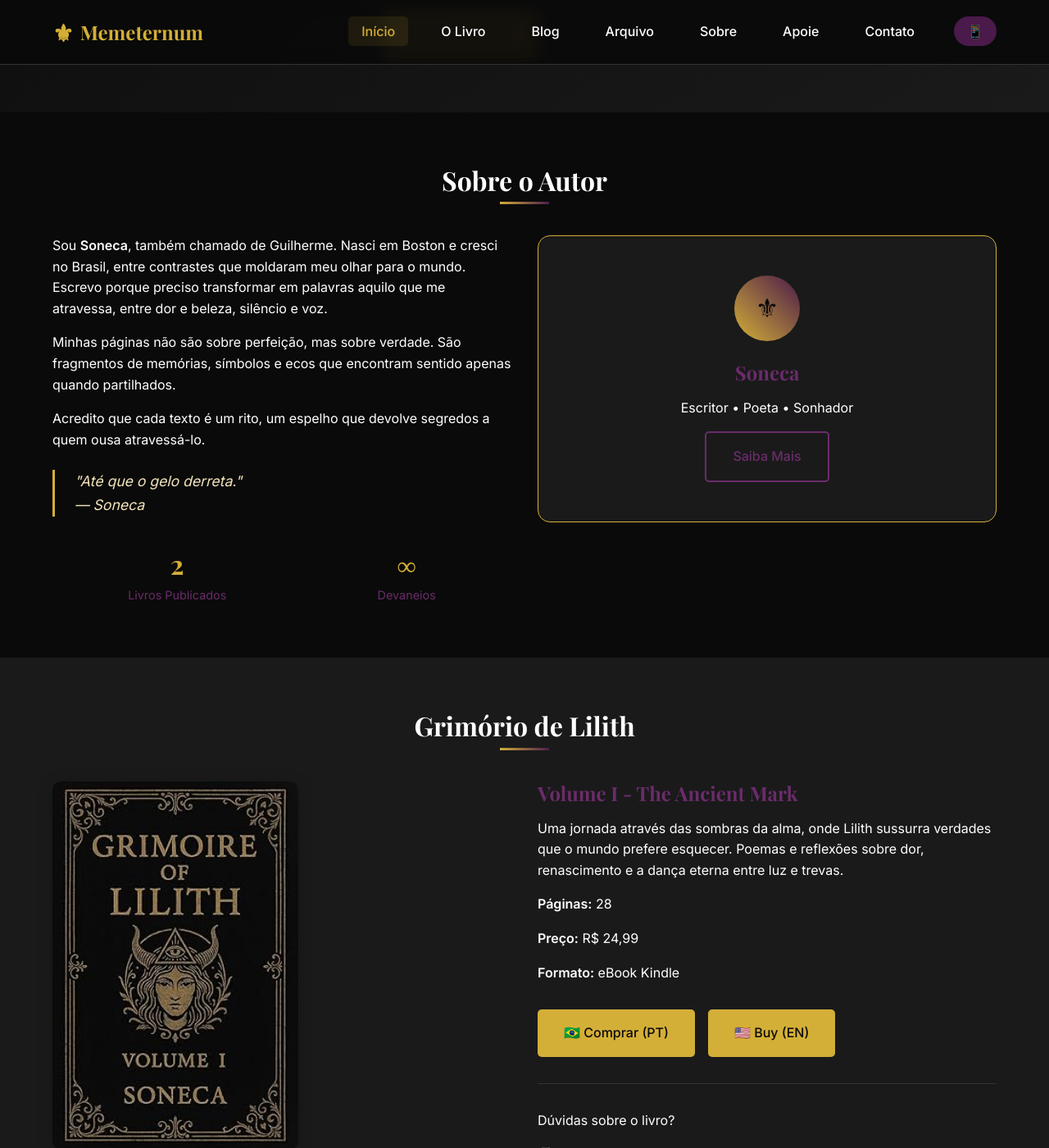
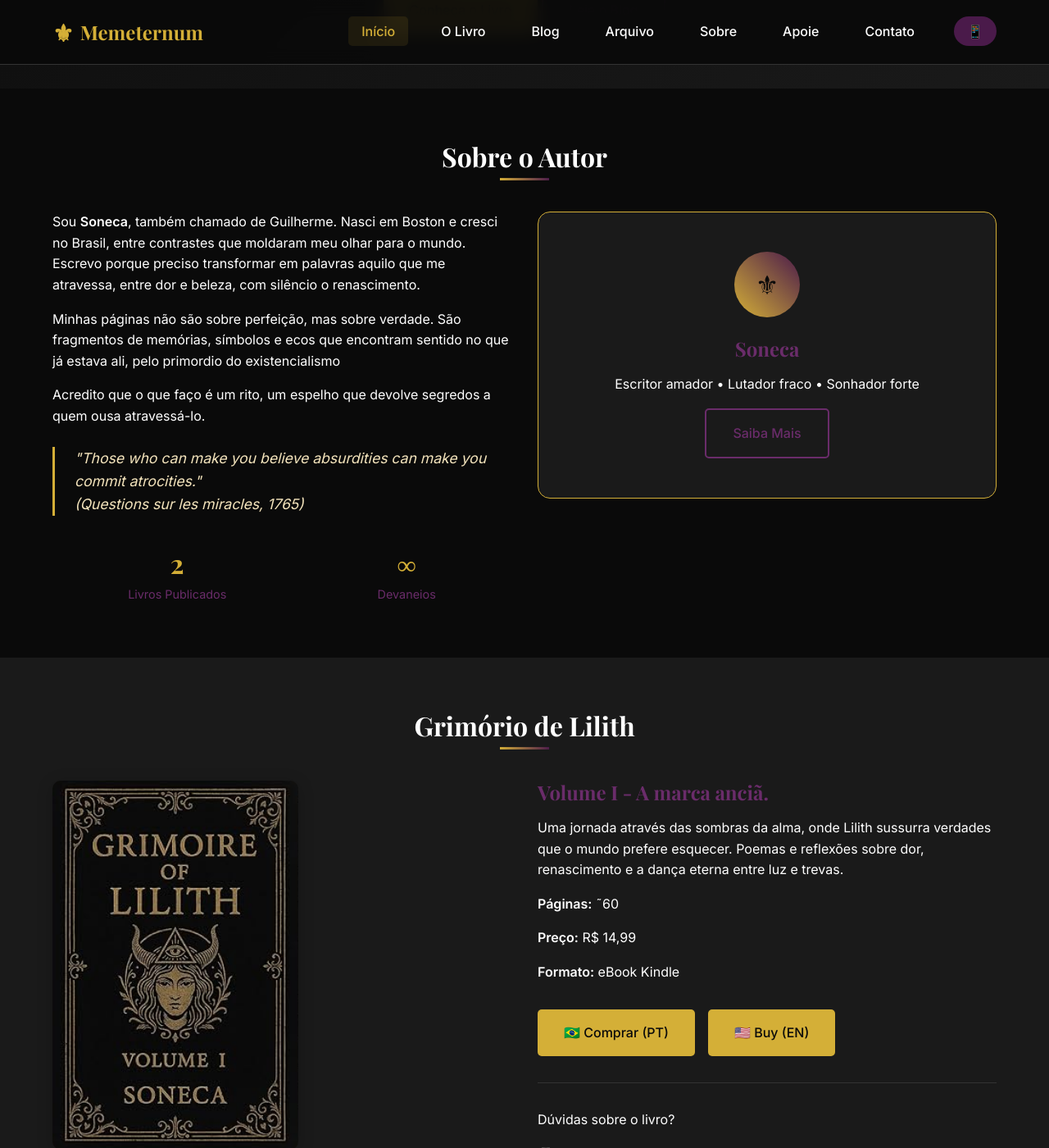
Before and after one commit to iceWhispers/grimorio-de-lilith, a Jekyll site: the page built from index.html, in a window 1280 px wide and 1400 px high, scrolled down 804 px. Shown: the whole window at 82% size. Built offline with Jekyll 4.4.1, drawn with Linux system fonts in a browser that asks for light colours; some web fonts are replaced.

Commit message:
Update index.html

```diff
--- a/index.html
+++ b/index.html
@@ -40,15 +39,15 @@
         <h2 class="section-title">Sobre o Autor</h2>
         <div class="grid grid-2">
             <div class="about-text">
-                <p>Sou <strong>Soneca</strong>, também chamado de Guilherme. Nasci em Boston e cresci no Brasil, entre contrastes que moldaram meu olhar para o mundo. Escrevo porque preciso transformar em palavras aquilo que me atravessa, entre dor e beleza, silêncio e voz.</p>
+                <p>Sou <strong>Soneca</strong>, também chamado de Guilherme. Nasci em Boston e cresci no Brasil, entre contrastes que moldaram meu olhar para o mundo. Escrevo porque preciso transformar em palavras aquilo que me atravessa, entre dor e beleza, com silêncio o renascimento.</p>
 
-                <p>Minhas páginas não são sobre perfeição, mas sobre verdade. São fragmentos de memórias, símbolos e ecos que encontram sentido apenas quando partilhados.</p>
+                <p>Minhas páginas não são sobre perfeição, mas sobre verdade. São fragmentos de memórias, símbolos e ecos que encontram sentido no que já estava ali, pelo primordio do existencialismo</p>
 
-                <p>Acredito que cada texto é um rito, um espelho que devolve segredos a quem ousa atravessá-lo.</p>
+                <p>Acredito que o que faço é um rito, um espelho que devolve segredos a quem ousa atravessá-lo.</p>
 
                 <blockquote>
-                    "Até que o gelo derreta."<br>
-                    <em>— Soneca</em>
+                    "Those who can make you believe absurdities can make you commit atrocities."<br>
+                    <em>(Questions sur les miracles, 1765)</em>
                 </blockquote>
 
                 <div class="author-stats">
@@ -69,7 +68,7 @@
                         <span class="avatar-symbol">⚜</span>
                     </div>
                     <h3>Soneca</h3>
-                    <p class="author-title">Escritor • Poeta • Sonhador</p>
+                    <p class="author-title">Escritor amador • Lutador fraco • Sonhador forte</p>
                     <a href="/sobre/" class="btn btn-secondary">Saiba Mais</a>
                 </div>
             </div>
@@ -86,14 +85,14 @@
             </div>
 
             <div class="book-info">
-                <h3>Volume I - The Ancient Mark</h3>
+                <h3>Volume I - A marca anciã.</h3>
                 <p class="book-description">
                     Uma jornada através das sombras da alma, onde Lilith sussurra verdades que o mundo prefere esquecer. Poemas e reflexões sobre dor, renascimento e a dança eterna entre luz e trevas.
                 </p>
 
                 <div class="book-details">
-                    <p><strong>Páginas:</strong> 28</p>
-                    <p><strong>Preço:</strong> R$ 24,99</p>
+                    <p><strong>Páginas:</strong> ˜60</p>
+                    <p><strong>Preço:</strong> R$ 14,99</p>
                     <p><strong>Formato:</strong> eBook Kindle</p>
                 </div>
 
```
Also changed, not shown: other parts of index.html (+0 -1 lines).
